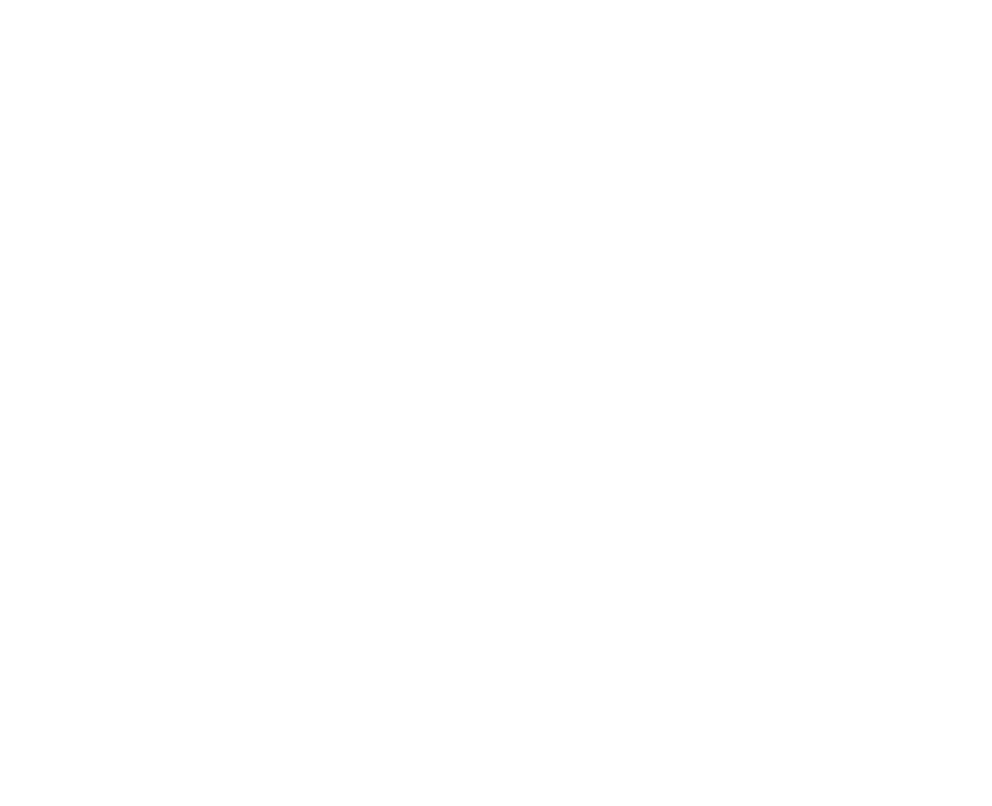
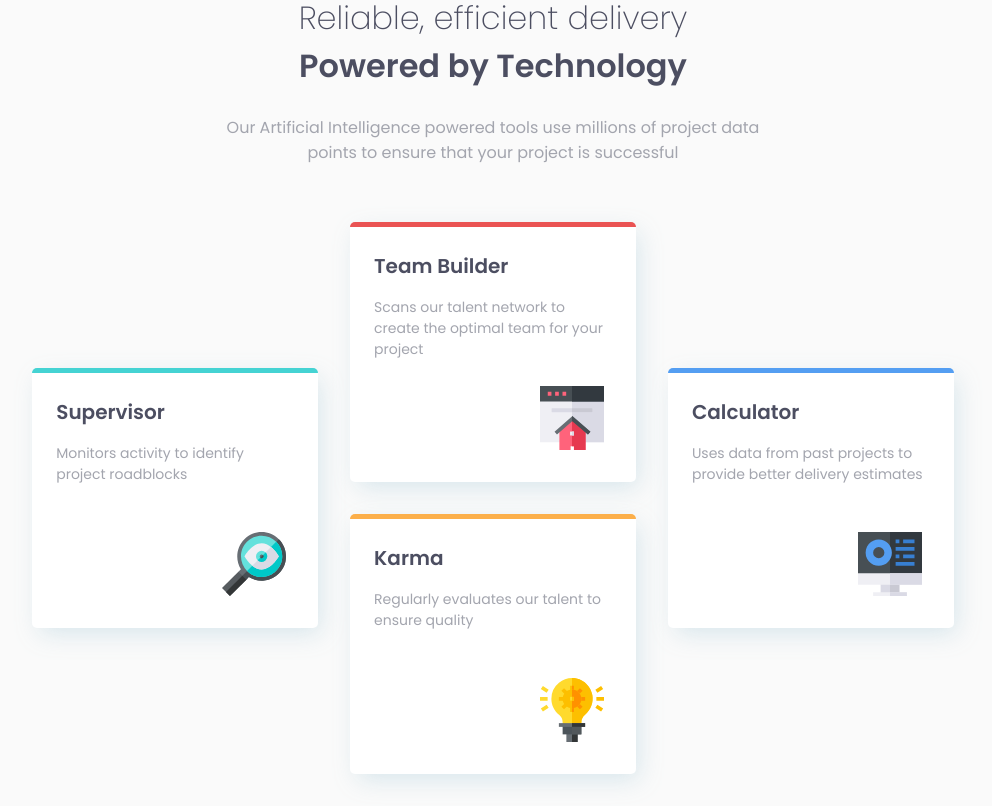
Before and after one commit to SagnikAcharya/Four-card-feature-section, a plain HTML site: page index.html in a window 1280 px wide. Shown: the whole page, without its empty margins (147-1139 px from the left). Drawn offline with Linux system fonts and the light colour scheme.

Commit message:
all changes added

```diff
--- a/index.html
+++ b/index.html
@@ -15,25 +15,39 @@
 </head>
 
 <body>
-
-  <!-- Reliable, efficient delivery
-  Powered by Technology
-
-  Our Artificial Intelligence powered tools use millions of project data points
-  to ensure that your project is successful
-
-  Supervisor
-  Monitors activity to identify project roadblocks
-
-  Team Builder
-  Scans our talent network to create the optimal team for your project
-
-  Karma
-  Regularly evaluates our talent to ensure quality
-
-  Calculator
-  Uses data from past projects to provide better delivery estimates -->
-
+  <section class="container">
+    <div class="text">
+      <h1>Reliable, efficient delivery <br><span>Powered by Technology</span></h1>
+      <br>
+      <p>Our Artificial Intelligence powered tools use millions of project data <br> points
+        to ensure that your project is successful</p>
+    </div>
+    <br>
+    <div class="grid-template">
+      <div class="supervisor">
+        <h2>Supervisor</h2>
+        <p>Monitors activity to identify project roadblocks</p>
+        <img src="./images/icon-supervisor.svg" alt="">
+      </div>
+      <div class="grid_sub">
+        <div class="teamBuilder">
+          <h2>Team Builder</h2>
+          <p>Scans our talent network to create the optimal team for your project</p>
+          <img src="./images/icon-team-builder.svg" alt="">
+        </div>
+        <div class="karma">
+          <h2>Karma</h2>
+          <p>Regularly evaluates our talent to ensure quality</p>
+          <img src="./images/icon-karma.svg" alt="">
+        </div>
+      </div>
+      <div class="calculator">
+        <h2>Calculator</h2>
+        <p>Uses data from past projects to provide better delivery estimates</p>
+        <img src="./images/icon-calculator.svg" alt="">
+      </div>
+    </div>
+  </section>
 </body>
 
 </html>
--- a/style.css
+++ b/style.css
@@ -0,0 +1,157 @@
+@import url('https://fonts.googleapis.com/css2?family=Poppins:wght@200;400;600&display=swap');
+
+* {
+    margin: 0;
+    padding: 0;
+    box-sizing: border-box;
+}
+
+:root {
+    --Red: hsl(0, 78%, 62%);
+    --Cyan: hsl(180, 62%, 55%);
+    --Orange: hsl(34, 97%, 64%);
+    --Blue: hsl(212, 86%, 64%);
+    --VeryDarkBlue: hsl(234, 12%, 34%);
+    --GrayishBlue: hsl(229, 6%, 66%);
+    --VeryLightGray: hsl(0, 0%, 98%);
+}
+
+body {
+    font-family: 'Poppins', sans-serif;
+    width: 100vw;
+    height: 100vh;
+    flex-direction: column;
+    display: flex;
+    align-items: center;
+    justify-content: center;
+    background-color: var(--VeryLightGray);
+}
+
+.container {
+    text-align: center;
+    display: flex;
+    flex-direction: column;
+    align-items: center;
+    justify-content: center;
+}
+
+.container .text h1 {
+    font-weight: 200;
+    font-size: 2rem;
+    color: var(--VeryDarkBlue);
+}
+
+.container .text h1 span {
+    font-weight: 600;
+}
+
+.container .text p {
+    font-weight: 400;
+    color: var(--GrayishBlue);
+    margin-bottom: 2rem;
+}
+
+.grid-template {
+    width: 72%;
+    display: grid;
+    grid-template-columns: 1fr 1fr 1fr;
+    grid-column-gap: 2em;
+    align-items: center;
+    text-align: left;
+    margin-bottom: 2rem;
+}
+
+.grid-template .supervisor {
+    position: relative;
+    height: 260px;
+    width: 100%;
+    border-top: 5px solid var(--Cyan);
+    border-radius: 5px;
+    background-color: white;
+    box-shadow: 5px 8px 24px -3px rgba(206, 224, 232, 0.82);
+    padding: 1.5em;
+}
+
+.grid-template .teamBuilder {
+    position: relative;
+    height: 260px;
+    width: 100%;
+    border-top: 5px solid var(--Red);
+    border-radius: 5px;
+    background-color: white;
+    margin-bottom: 2em;
+    box-shadow: 5px 8px 24px -3px rgba(206, 224, 232, 0.82);
+    padding: 1.5em;
+
+}
+
+.grid-template .karma {
+    position: relative;
+    height: 260px;
+    width: 100%;
+    border-top: 5px solid var(--Orange);
+    border-radius: 5px;
+    background-color: white;
+    box-shadow: 5px 8px 24px -3px rgba(206, 224, 232, 0.82);
+    padding: 1.5em;
+}
+
+.grid-template .calculator {
+    position: relative;
+    height: 260px;
+    width: 100%;
+    border-top: 5px solid var(--Blue);
+    border-radius: 5px;
+    background-color: white;
+    box-shadow: 5px 8px 24px -3px rgba(206, 224, 232, 0.82);
+    padding: 1.5em;
+}
+
+.grid-template p {
+    font-weight: 400;
+    color: var(--GrayishBlue);
+    font-size: 14px;
+}
+
+.grid-template img {
+    position: absolute;
+    right: 0;
+    bottom: 0;
+    margin: 2rem;
+}
+
+h2 {
+    color: var(--VeryDarkBlue);
+    font-size: 1.25rem;
+    margin-bottom: 1rem;
+    font-weight: 600;
+}
+
+@media(max-width:375px) {
+    .grid-template {
+        width: 90%;
+        display: grid;
+        grid-template-columns: auto;
+        grid-template-rows: auto;
+        grid-row-gap: 2em;
+    }
+
+    .grid-sub {
+        display: flex;
+        flex-direction: column;
+    }
+
+    body {
+        height: auto;
+        padding: 1rem;
+    }
+
+    .container .text h1 {
+        font-size: 1.35rem;
+    }
+
+    .container .text p {
+        font-size: 14px;
+        padding: 0px 20px;
+    }
+}
```
